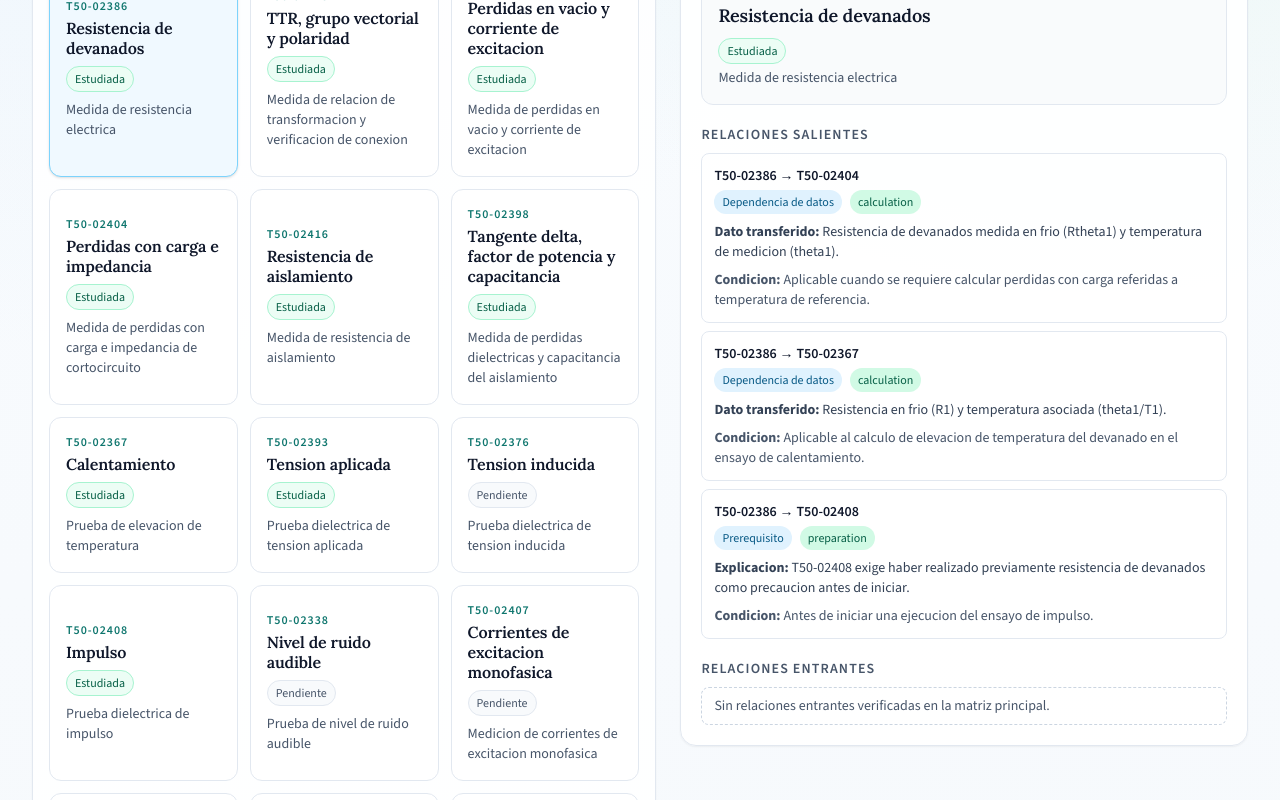
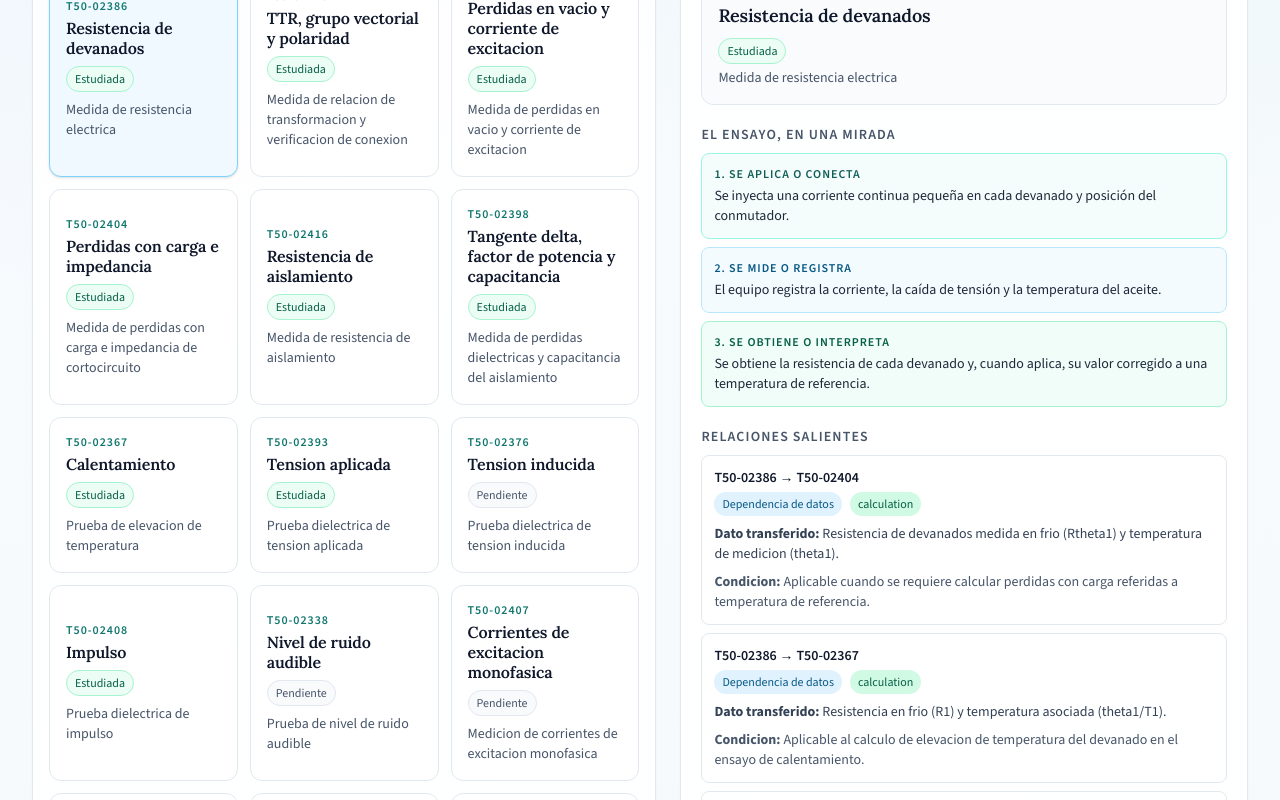
Before and after one commit to daguevarac-debug/mapa-pruebas-transformadores, a Next.js app: page / in a window 1280 px wide. Shown: the part 720-1520 px from the top of the page. Built offline with nearby package versions, Linux system fonts and the light colour scheme.

Commit message:
Muestra resumen didáctico en el detalle de prueba

```diff
--- a/src/app/page.tsx
+++ b/src/app/page.tsx
@@ -229,6 +229,28 @@ export default function HomePage() {
             </div>
 
             <div className="mt-5 space-y-5">
+              {selectedProcedure.didacticSummary && (
+                <section aria-labelledby="ensayo-en-una-mirada">
+                  <h4 id="ensayo-en-una-mirada" className="text-sm font-semibold uppercase tracking-[0.08em] text-slate-600">
+                    El ensayo, en una mirada
+                  </h4>
+                  <div className="mt-2 space-y-2">
+                    <article className="rounded-lg border border-teal-200 bg-teal-50/70 p-3">
+                      <p className="text-xs font-semibold uppercase tracking-[0.08em] text-teal-800">1. Se aplica o conecta</p>
+                      <p className="mt-1 text-sm text-slate-800">{selectedProcedure.didacticSummary.apply}</p>
+                    </article>
+                    <article className="rounded-lg border border-sky-200 bg-sky-50/70 p-3">
+                      <p className="text-xs font-semibold uppercase tracking-[0.08em] text-sky-800">2. Se mide o registra</p>
+                      <p className="mt-1 text-sm text-slate-800">{selectedProcedure.didacticSummary.measure}</p>
+                    </article>
+                    <article className="rounded-lg border border-emerald-200 bg-emerald-50/70 p-3">
+                      <p className="text-xs font-semibold uppercase tracking-[0.08em] text-emerald-800">3. Se obtiene o interpreta</p>
+                      <p className="mt-1 text-sm text-slate-800">{selectedProcedure.didacticSummary.obtain}</p>
+                    </article>
+                  </div>
+                </section>
+              )}
+
               {selectedSpecialConditions.length > 0 && (
                 <section>
                   <h4 className="text-sm font-semibold uppercase tracking-[0.08em] text-slate-600">Condiciones especiales</h4>
```
